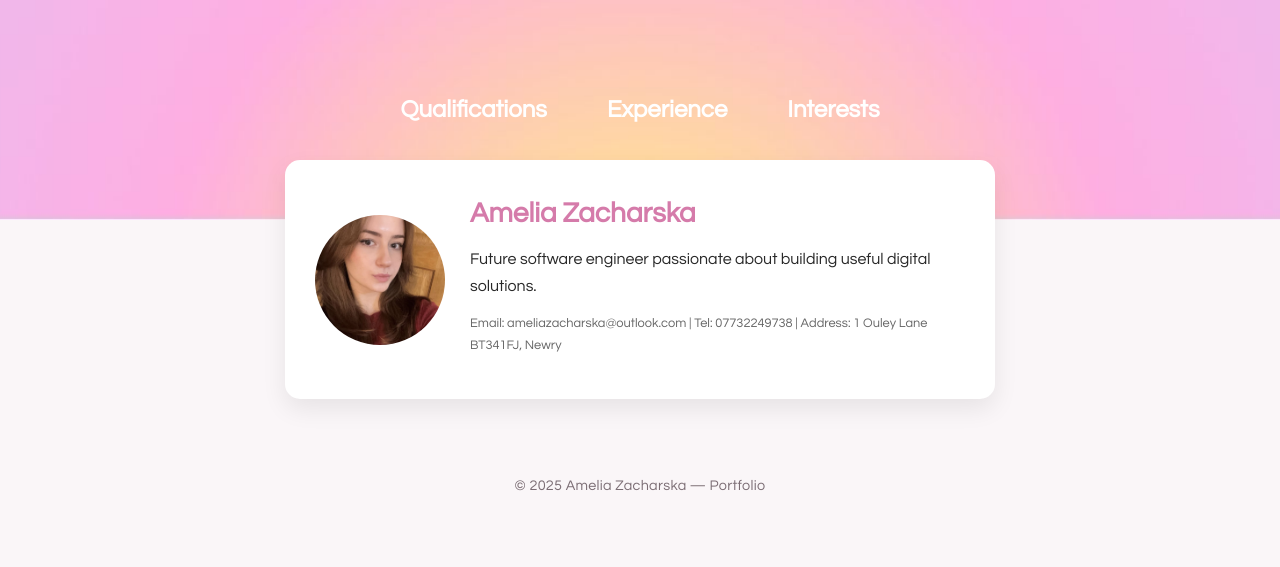
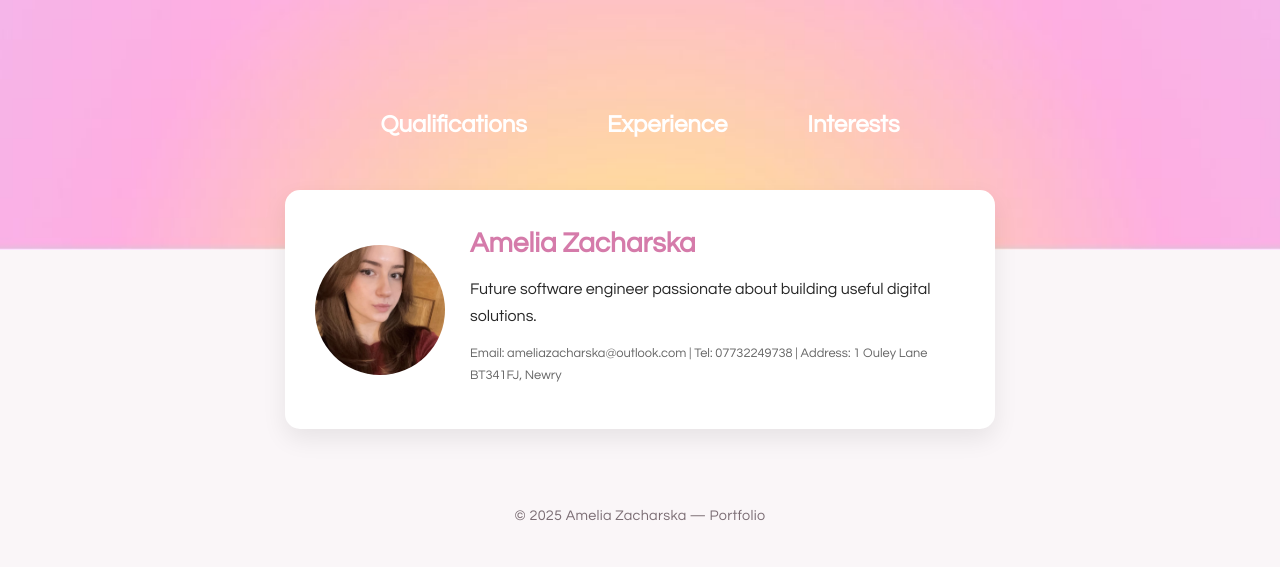
Before and after one commit to ameliaz6/ameliaz6.github.io, a plain HTML site: page index.html in a window 1280 px wide. Drawn offline with Linux system fonts and the light colour scheme.

Commit message:
Update style.css

```diff
--- a/style.css
+++ b/style.css
@@ -17,34 +17,42 @@ body {
 /* Gradient Header */
 .top-gradient {
     width: 100%;
-    height: 220px; /* taller so nav is visible */
+    height: 250px; /* taller to comfortably fit nav */
     background-image: url("gradient.jpg");
     background-size: cover;
     background-position: center;
     display: flex;
-    align-items: center;   /* vertically centers nav */
-    justify-content: center;
+    align-items: center;   /* centers nav vertically */
+    justify-content: center; /* centers nav horizontally */
     position: relative;
 }
 
 /* Top navigation links */
 .top-nav {
     display: flex;
-    gap: 60px;  /* increased from 40px to 60px for more spacing */
-    flex-wrap: wrap;   /* allows wrapping on small screens */
-    justify-content: center; /* keeps links centered */
+    gap: 80px;  /* bigger horizontal spacing */
+    justify-content: center;
+    flex-wrap: wrap; /* allows wrapping on small screens */
 }
 
 .top-nav a {
     color: white;
     text-decoration: none;
     font-weight: bold;
-    font-size: 1.5rem; /* keeps font larger and readable */
-    transition: 0.2s;  /* fixed syntax */
+    font-size: 1.5rem;
+    transition: 0.2s;
 }
 
 .top-nav a:hover {
     text-decoration: underline;
+}
+
+/* Responsive for mobile */
+@media(max-width:700px){
+    .top-nav{
+        flex-direction: column;
+        gap: 20px;
+    }
 }
 
 /* Profile Card */
```
